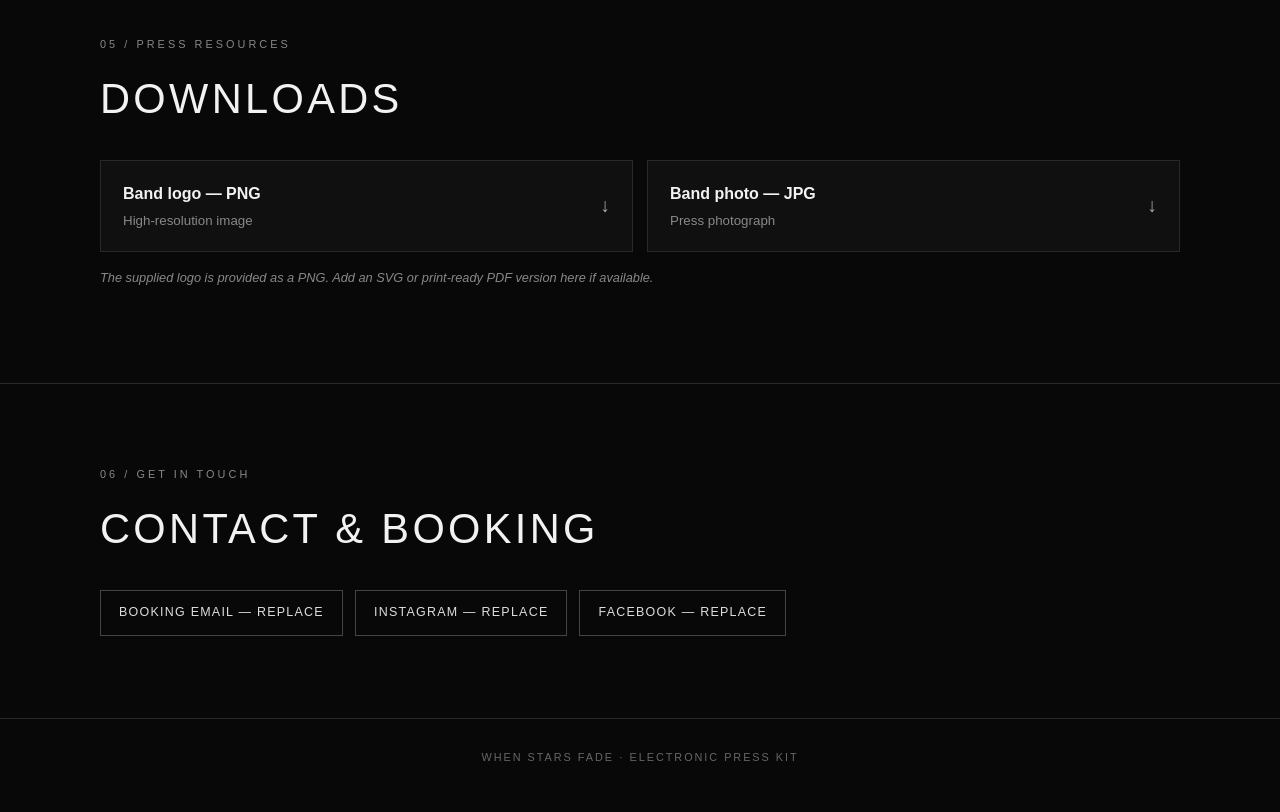
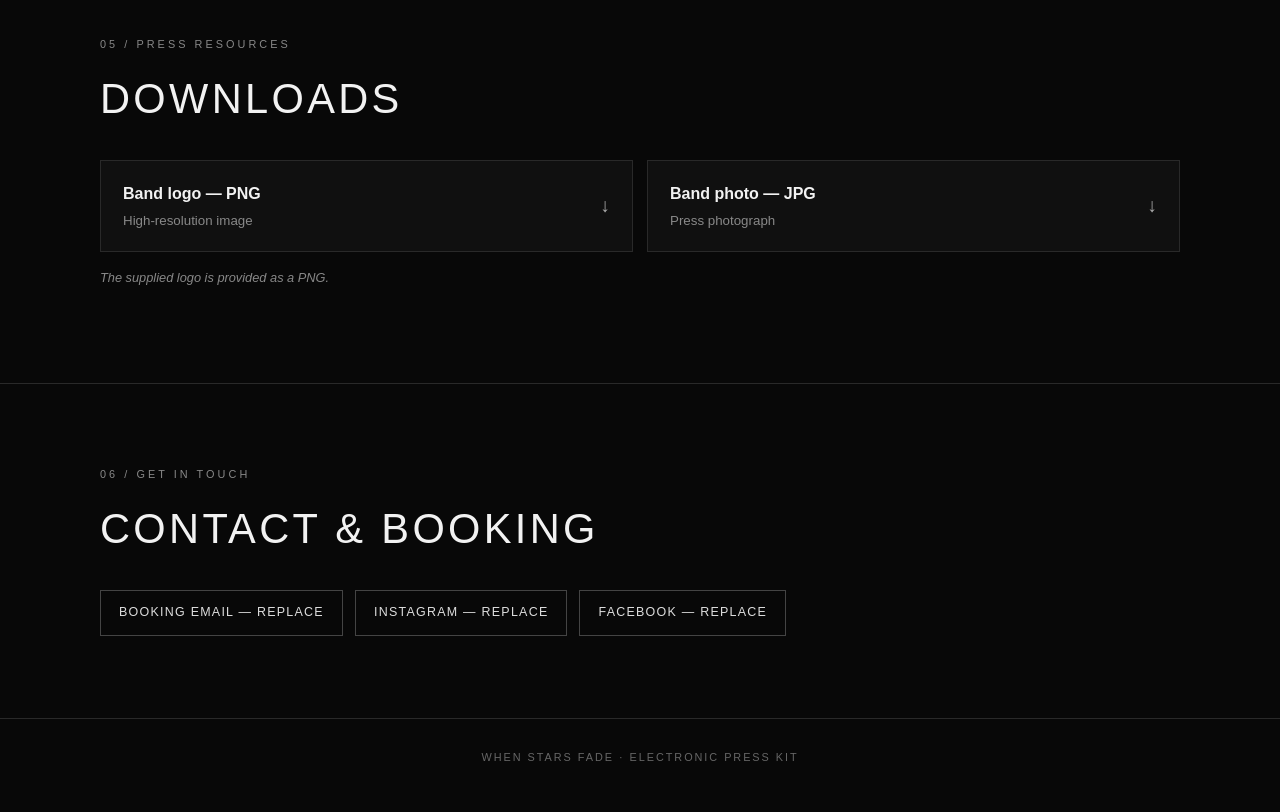
Before and after one commit to masterDi85/whenstarsfade.github.io, a plain HTML site: page index.html in a window 1280 px wide. Shown: the part 3043-3855 px from the top of the page. Drawn offline with Linux system fonts and the light colour scheme; no server answers.

Commit message:
Update index.html

```diff
--- a/index.html
+++ b/index.html
@@ -353,7 +353,6 @@
 
         <p class="placeholder download-note">
           The supplied logo is provided as a PNG.
-          Add an SVG or print-ready PDF version here if available.
         </p>
 
       </div>
```
